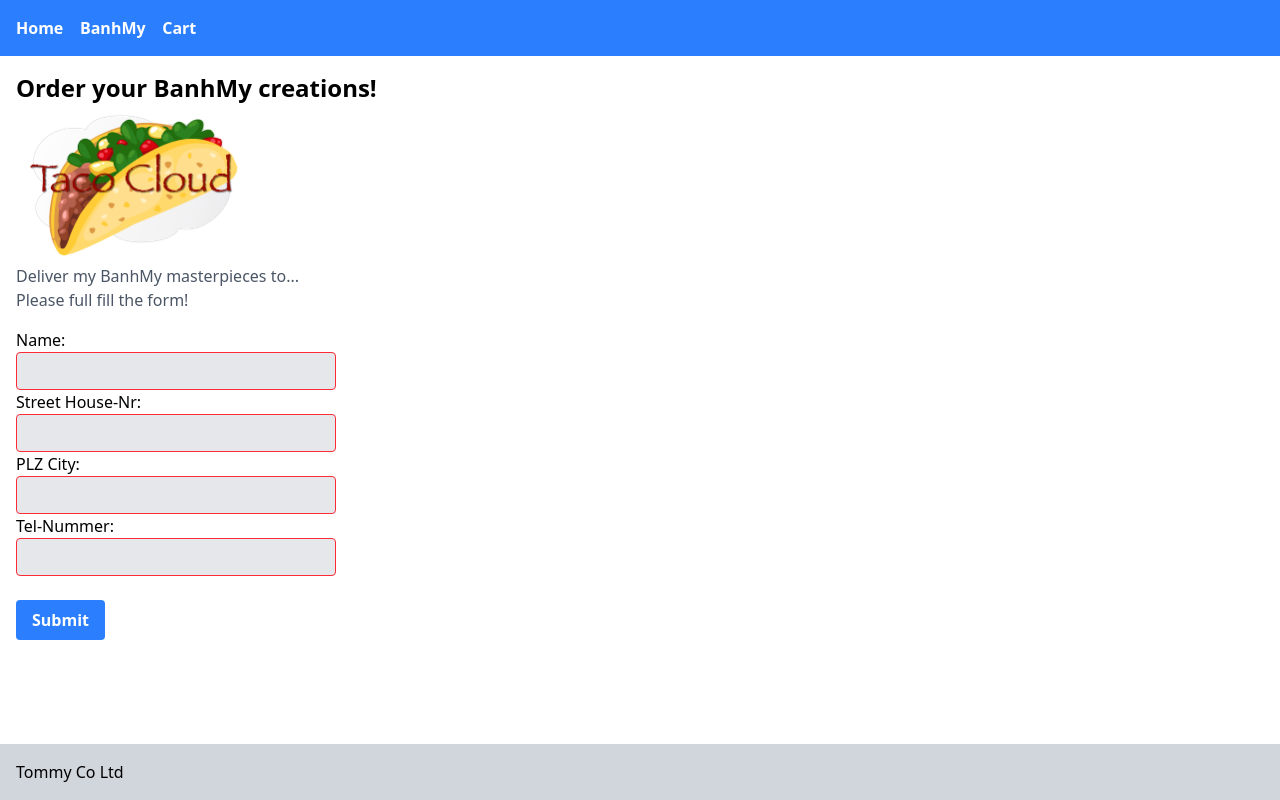
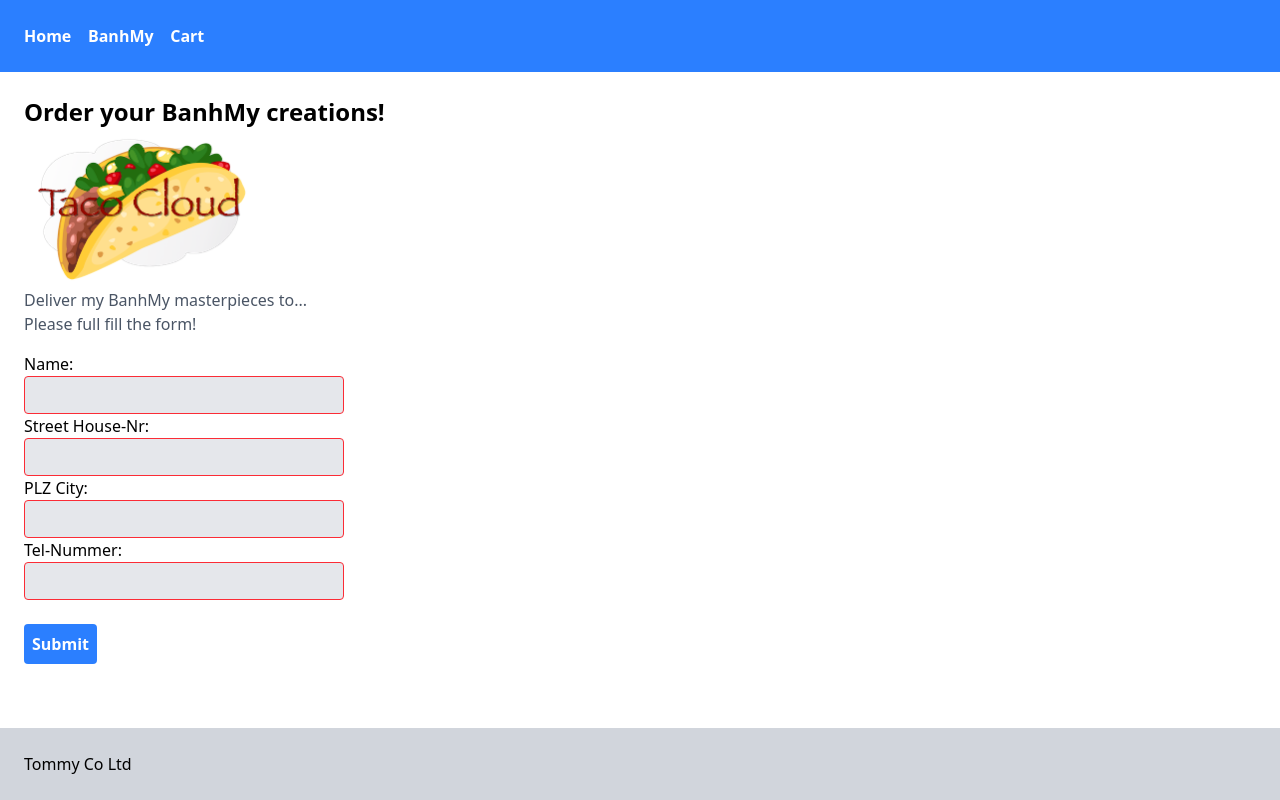
Before and after one commit to hong1234/tacoOnlineUI, a React (Vite) app: page /order in a window 1280 px wide. Built offline with nearby package versions, Linux system fonts and the light colour scheme.

Commit message:
7c.commit

```diff
--- a/src/App.jsx
+++ b/src/App.jsx
@@ -16,13 +16,13 @@ function App() {
     <div className="flex min-h-screen flex-col">
       {/* <Header />
       <Outlet /> */}
-      <header className="bg-blue-500 p-4">
+      <header className="bg-blue-500 p-6">
         <nav className="font-bold text-white">
           <Link to="/">Home</Link> &nbsp;&nbsp; <Link to="/taco">BanhMy</Link> &nbsp;&nbsp;{' '}
           <Link to="/cart">Cart</Link>
         </nav>
       </header>
-      <main className="grow p-4 text-justify">
+      <main className="grow p-6 text-justify">
         <Routes>
           <Route path="/" element={<Home />} />
           <Route path="/taco" element={<Taco />} />
@@ -31,7 +31,7 @@ function App() {
           <Route path="/order/:orderId" element={<Order />} />
         </Routes>
       </main>
-      <footer className="bg-gray-300 p-4">Tommy Co Ltd</footer>
+      <footer className="bg-gray-300 p-6">Tommy Co Ltd</footer>
     </div>
   );
 }
--- a/src/Cart.jsx
+++ b/src/Cart.jsx
@@ -61,9 +61,10 @@ const Cart = () => {
         {
           cart.tacos.length > 0 ? (
             <div>
-              <div className="grid gap-4 md:grid-cols-3">
+              {/* <div className="grid gap-4 md:grid-cols-3"> */}
+              <div className="flex flex-col gap-2 lg:w-1/3">
                 {cart.tacos.map((taco) => (
-                  <div key={taco.id} className="relative rounded-md border p-2">
+                  <div key={taco.id} className="relative rounded-md border px-4 py-2">
                     BanhMy-ID: {taco.id} <br />
                     Quantity: <strong>{taco.qty}</strong>
                     &nbsp;&nbsp;
@@ -105,7 +106,7 @@ const Cart = () => {
               <br />
               <button
                 type="button"
-                className="rounded bg-blue-500 px-4 py-2 font-bold text-white hover:bg-blue-700"
+                className="rounded bg-blue-500 px-2 py-2 font-bold text-white hover:bg-blue-700"
                 onClick={checkout}
               >
                 Checkout
@@ -114,7 +115,7 @@ const Cart = () => {
           ) : (
             <Link to="/taco">
               <button
-                className="rounded bg-blue-500 px-4 py-2 font-bold text-white hover:bg-blue-700"
+                className="rounded bg-blue-500 px-2 py-2 font-bold text-white hover:bg-blue-700"
                 type="button"
               >
                 make your first BanhMy
--- a/src/OrderForm.jsx
+++ b/src/OrderForm.jsx
@@ -109,7 +109,7 @@ export default function OrderForm() {
         </label>
         <br />
         <button
-          className="rounded bg-blue-500 px-4 py-2 font-bold text-white hover:bg-blue-700"
+          className="rounded bg-blue-500 px-2 py-2 font-bold text-white hover:bg-blue-700"
           type="submit"
         >
           Submit
```
